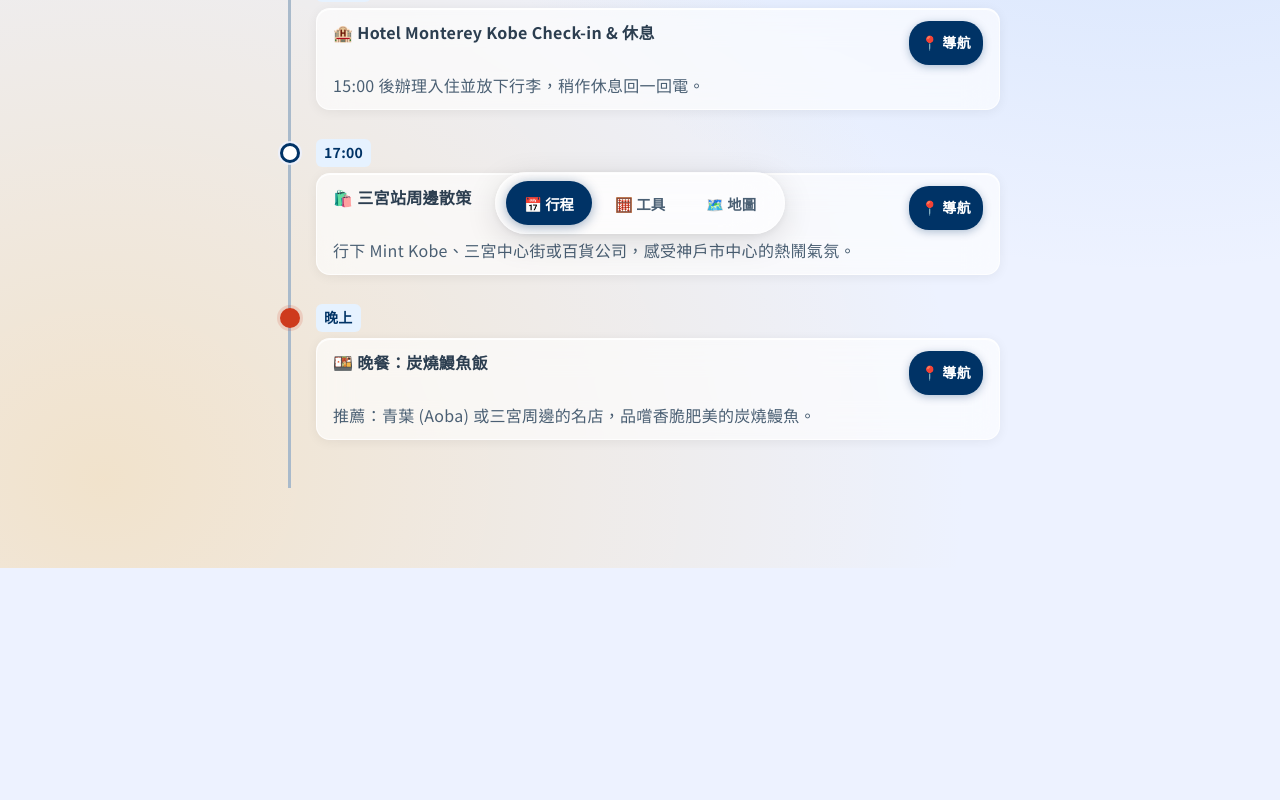
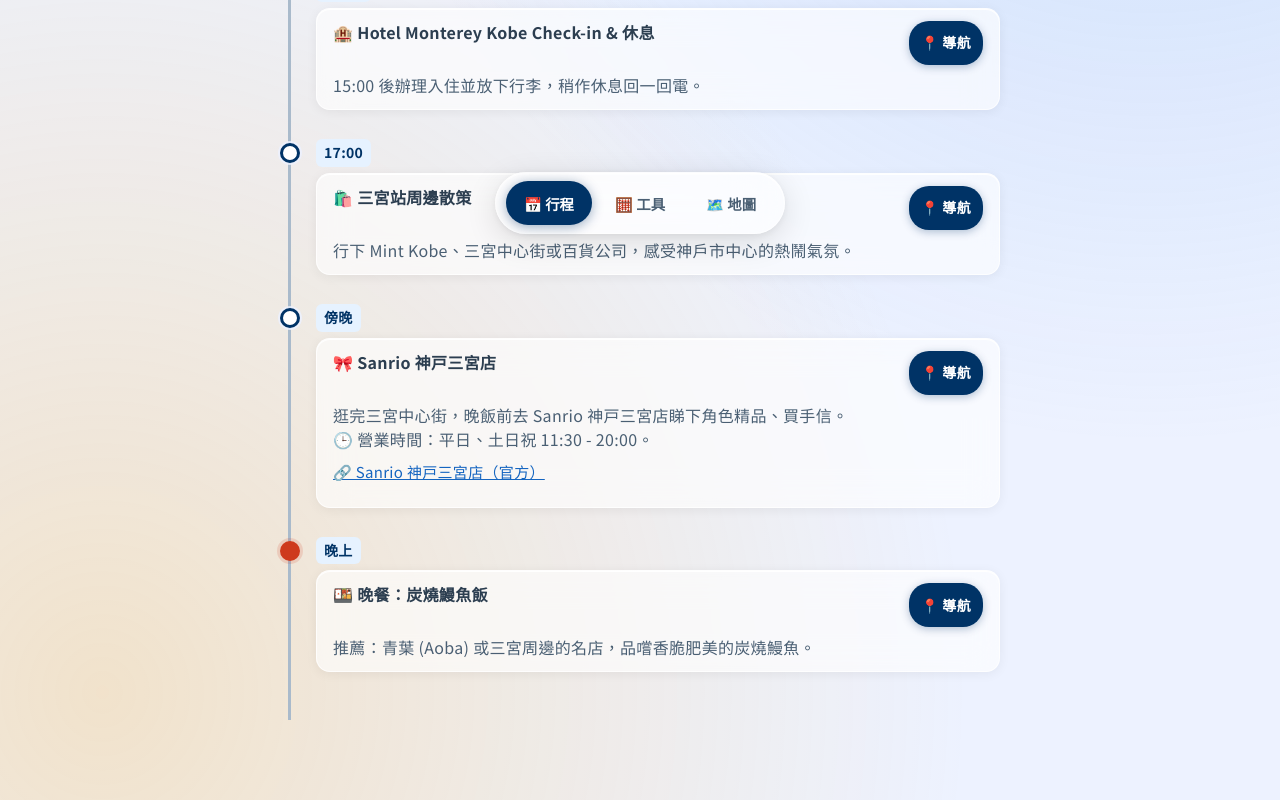
Before and after one commit to monmonmibo/monmonmibo.github.io, a React (Vite) app: page /ukb26 in a window 1280 px wide. Shown: the part 546-1346 px from the top of the page. Before the commit the page ends 1114 px from the top, so only its background shows below. Built offline with nearby package versions, Linux system fonts and the light colour scheme.

Commit message:
feat(ukb26): add Sanrio Kobe Sannomiya visit before day 1 dinner

```diff
--- a/src/pages/UKB26/ukb26Data.jsx
+++ b/src/pages/UKB26/ukb26Data.jsx
@@ -36,6 +36,18 @@
           title: "🛍️ 三宮站周邊散策",
           mapQuery: "三宮センター街",
           details: "行下 Mint Kobe、三宮中心街或百貨公司，感受神戶市中心的熱鬧氣氛。"
+        },
+        {
+          time: "傍晚",
+          title: "🎀 Sanrio 神戸三宮店",
+          mapQuery: "Sanrio 神戸三宮店",
+          details: (
+            <>
+              逛完三宮中心街，晚飯前去 Sanrio 神戸三宮店睇下角色精品、買手信。<br/>
+              🕒 營業時間：平日、土日祝 11:30 - 20:00。<br/>
+              <a href="https://stores.sanrio.co.jp/8420100" target="_blank" rel="noreferrer" className="trip-link">🔗 Sanrio 神戸三宮店（官方）</a>
+            </>
+          )
         },
         {
           time: "晚上",
```
